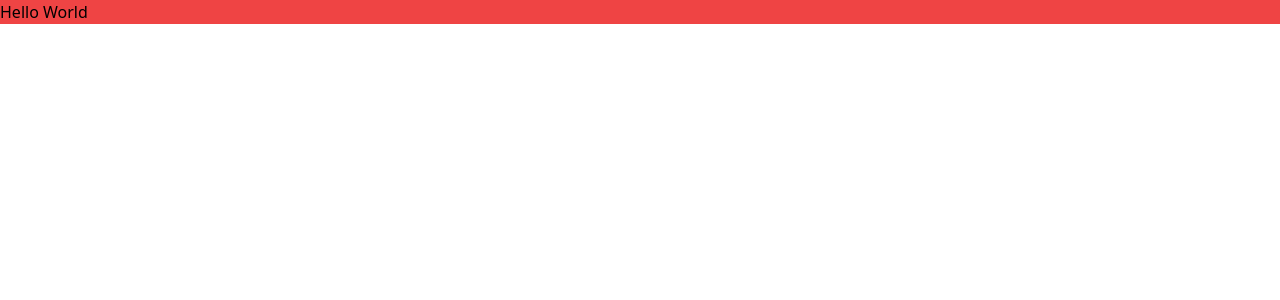
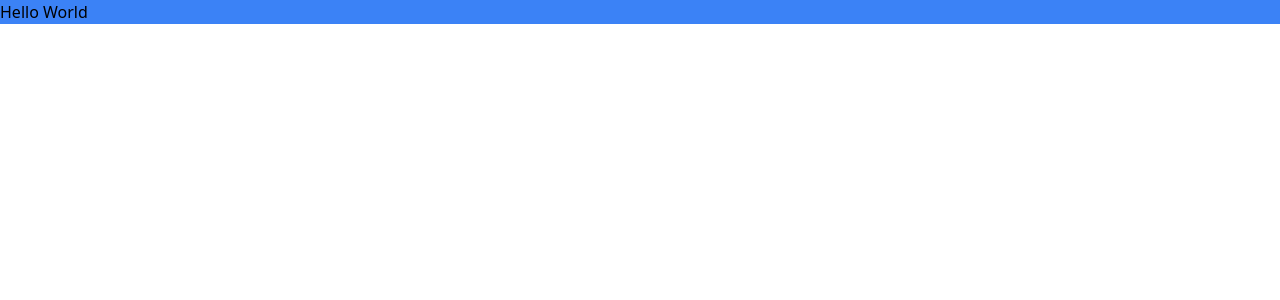
Before and after one commit to gabriel-vitebo/platina-hunters, a Nuxt app: page / in a window 1280 px wide. Shown: the top 300 px of the page. Built offline with nearby package versions, Linux system fonts and the light colour scheme.

Commit message:
create Header components

```diff
--- a/app.vue
+++ b/app.vue
@@ -1,5 +1,5 @@
 <template>
   <div>
-    <h1 class="bg-red-500">Hello World</h1>
+    <Header />
   </div>
 </template>
--- /dev/null
+++ b/components/Header/index.vue
@@ -0,0 +1,3 @@
+<template>
+  <h1 class="bg-blue-500">Hello World</h1>
+</template>
```
